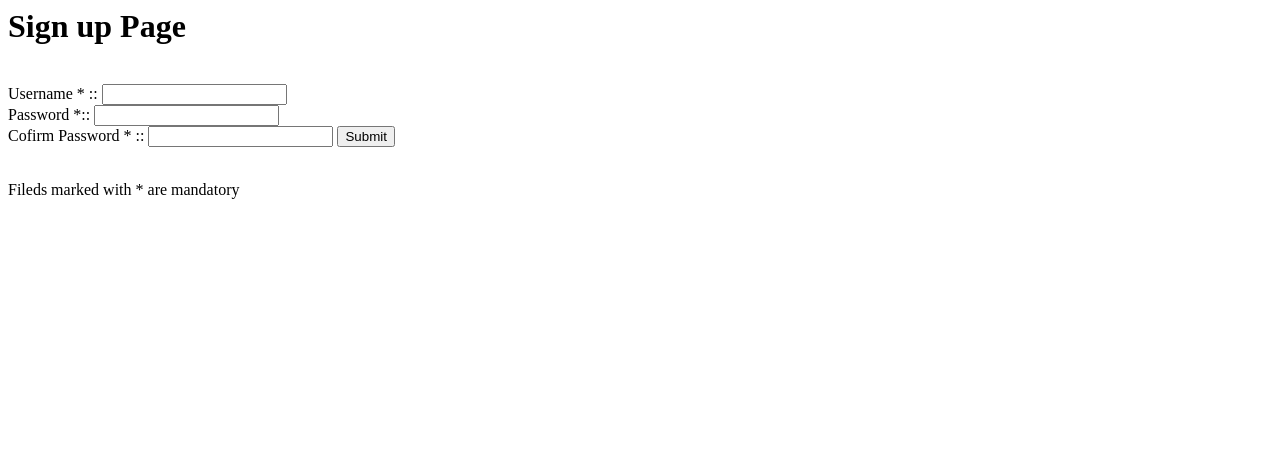
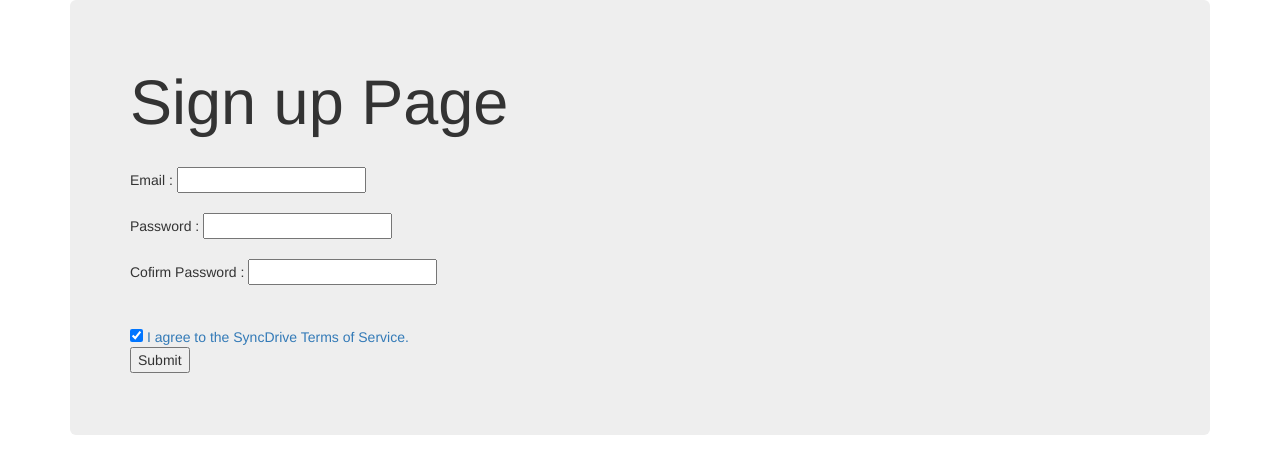
Before and after one commit to GayathriSrinivas/flask, a Flask app: page /sign_up in a window 1280 px wide. Shown: the top 474 px of the page. Run offline with Flask 2, Linux system fonts and the light colour scheme; some libraries are stand-ins or nearby versions.

Commit message:
sign_up.html

```diff
--- a/skydrive/templates/dropbox.html
+++ b/skydrive/templates/dropbox.html
@@ -1,3 +1,5 @@
-Welcome {{user}} to Dropbox
+<html>
+<h1>Welcome {{user}} to Dropbox</h1>
 <br><p>Email Id : {{emailId}} </p>
 <br><p>Size : {{quotaDisplay}} </p>
+</html>
--- a/skydrive/templates/sign_up.html
+++ b/skydrive/templates/sign_up.html
@@ -1,11 +1,76 @@
+
+<script>
+
+function checkPass()
+{
+    //Store the password field objects into variables ...
+    var pass1 = document.getElementById('pass1');
+    var pass2 = document.getElementById('pass2');
+    //Store the Confimation Message Object ...
+    var message = document.getElementById('confirmMessage');
+    //Set the colors we will be using ...
+    var badColor = "red";
+
+    //Compare the values in the password field
+    //and the confirmation field
+    if(pass1.value == pass2.value){
+        message.innerHTML = ""
+    }else{
+        //The passwords do not match.
+        //Set the color to the bad color and
+        //notify the user.
+        message.style.color = badColor;
+        message.innerHTML = "Passwords Do Not Match!"
+    }
+}
+
+
+function checkEmail() {
+
+    var email = document.getElementById('email');
+    var filter = /^([a-zA-Z0-9_\.\-])+\@(([a-zA-Z0-9\-])+\.)+([a-zA-Z0-9]{2,4})+$/;
+    var message = document.getElementById('confirmMessage');
+    var badColor = "red";
+
+    if (!filter.test(email.value)) {
+	  message.style.color = badColor;
+	 message.innerHTML = "Please Enter valid Email"
+    }else{
+	 message.innerHTML = " "
+    }
+}
+
+</script>
+
 <html>
-<h1>Sign up Page</h1>
-<form name="input" action="/entry" method="POST">
-<br>Username * :: <input type="text" name="username">
-<br>Password  *:: <input type="password" name="password">
-<br>Cofirm Password * :: <input type="password" name="confirm_password">
-<input type="submit" name="submit">
-</form>
+        <head>
+            <meta name="viewport" content="width=device-width, initial-scale=1.0">
+            <!-- Latest compiled and minified CSS -->
+            <link rel="stylesheet" href="//netdna.bootstrapcdn.com/bootstrap/3.0.0/css/bootstrap.min.css" media="screen">
+            <!-- Optional theme -->
+            <link rel="stylesheet" href="//netdna.bootstrapcdn.com/bootstrap/3.0.0/css/bootstrap-theme.min.css">
+        </head>
+        <body>
+            <div class="container">
+                <div class="jumbotron">
+		<h1>Sign up Page</h1>
+		<form name="input" action="/entry" method="POST">
+		<br>Email : <input type="text" name="username" id="email" onChange="checkEmail();"><br>
+		<br>Password : <input type="password" name="password" id="pass1" ><br>
+		<br>Cofirm Password : <input type="password" name="confirm_password" id="pass2" onChange="checkPass();"> <br>
+		<br><span id="confirmMessage" class="confirmMessage"></span></br>
+		<input type="checkbox" checked="checked"/>
+		<a class="light_blue" href="https://app.box.com/legal_text/tos">I agree to the SyncDrive Terms of Service.</a>
+		<br><input type="submit" name="submit"><br>
+		</form>
+                </div>
+            </div> <!-- end of container -->
 
-<br>Fileds marked with * are mandatory
+            <!-- script tags -->
+            <!-- jQuery (necessary for Bootstrap's JavaScript plugins) -->
+            <script src="//code.jquery.com/jquery.js"></script>
+            <!-- Latest compiled and minified JavaScript -->
+            <script src="//netdna.bootstrapcdn.com/bootstrap/3.0.0/js/bootstrap.min.js"></script>
+            <!-- application ui scripts -->
+        </body>
 </html>
--- a/skydrive/templates/welcome.html
+++ b/skydrive/templates/welcome.html
@@ -6,7 +6,7 @@
  </head>
  <script src="http://code.jquery.com/jquery-1.10.1.min.js"></script>
  <script src=”js/bootstrap.js”></script>
-  <h1>Welcome to Cloud Sync !! Your new unified Cloud Storage</h1>
+  <h1>Welcome to SyncDrive !! Your new unified Cloud Storage</h1>
 <br><p><a href="/login">Click Here to Login</a><br>
 <br><p><a href="/sign_up">Click here to Signup</a><br>
  </body>
```
Also changed, not shown: skydrive/templates/entry.html (+5 -2 lines), skydrive/templates/login.html (+6 -5 lines).
